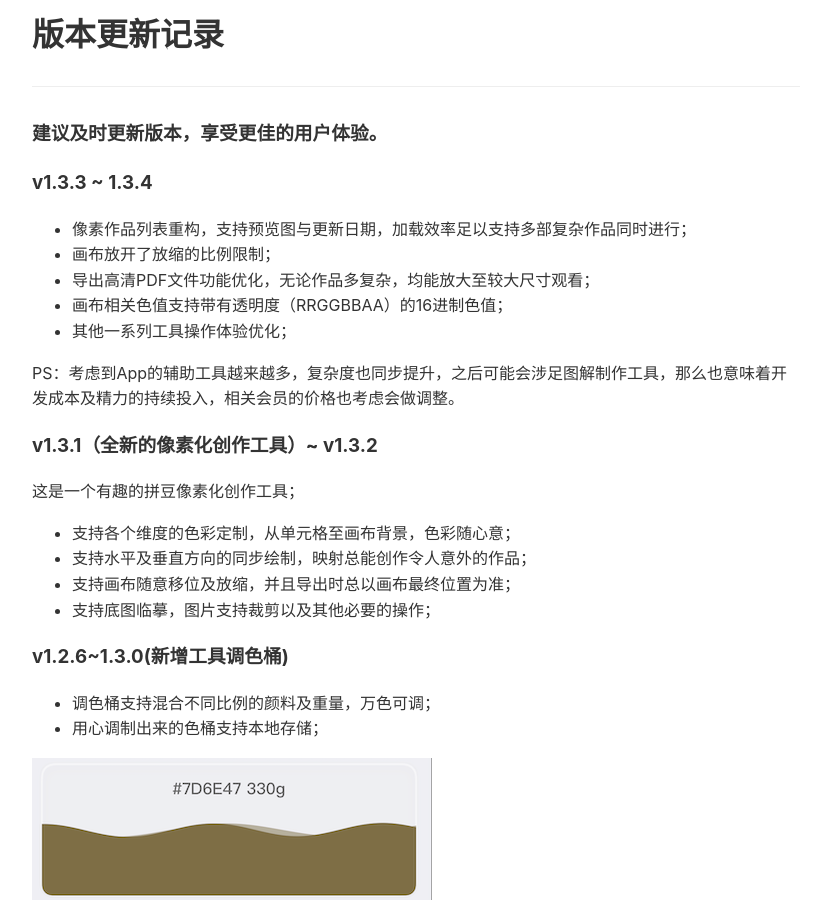
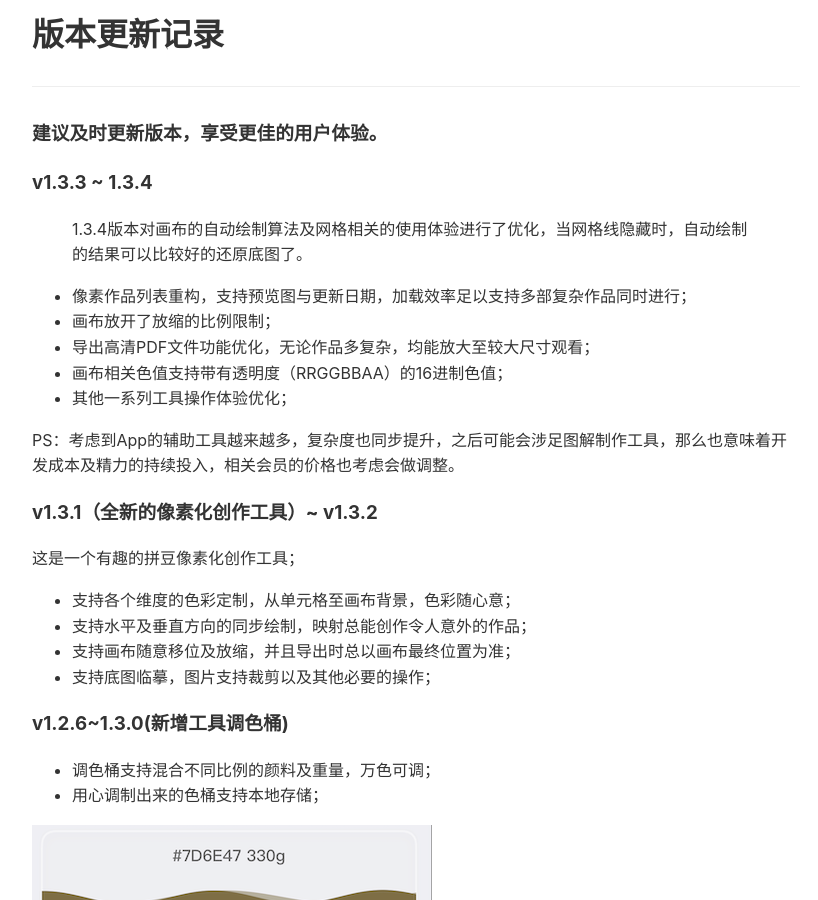
Before and after one commit to iBlackStone/iblackstone.github.io, a Jekyll site: the page built from setword/versions.md, in a window 1280 px wide and 900 px high. Shown: the whole window, without its empty margins (224-1042 px from the left). Built offline with Jekyll 4.4.1, drawn with Linux system fonts in a browser that asks for light colours.

```diff
--- a/setword/versions.md
+++ b/setword/versions.md
@@ -6,6 +6,9 @@ title: "版本更新记录"
 ### 建议及时更新版本，享受更佳的用户体验。
 
 ### v1.3.3 ~ 1.3.4
+
+> 1.3.4版本对画布的自动绘制算法及网格相关的使用体验进行了优化，当网格线隐藏时，自动绘制的结果可以比较好的还原底图了。
+
 - 像素作品列表重构，支持预览图与更新日期，加载效率足以支持多部复杂作品同时进行；
 - 画布放开了放缩的比例限制；
 - 导出高清PDF文件功能优化，无论作品多复杂，均能放大至较大尺寸观看；
```
Also changed, not shown: setword/versionsen.md (+2 -0 lines).
